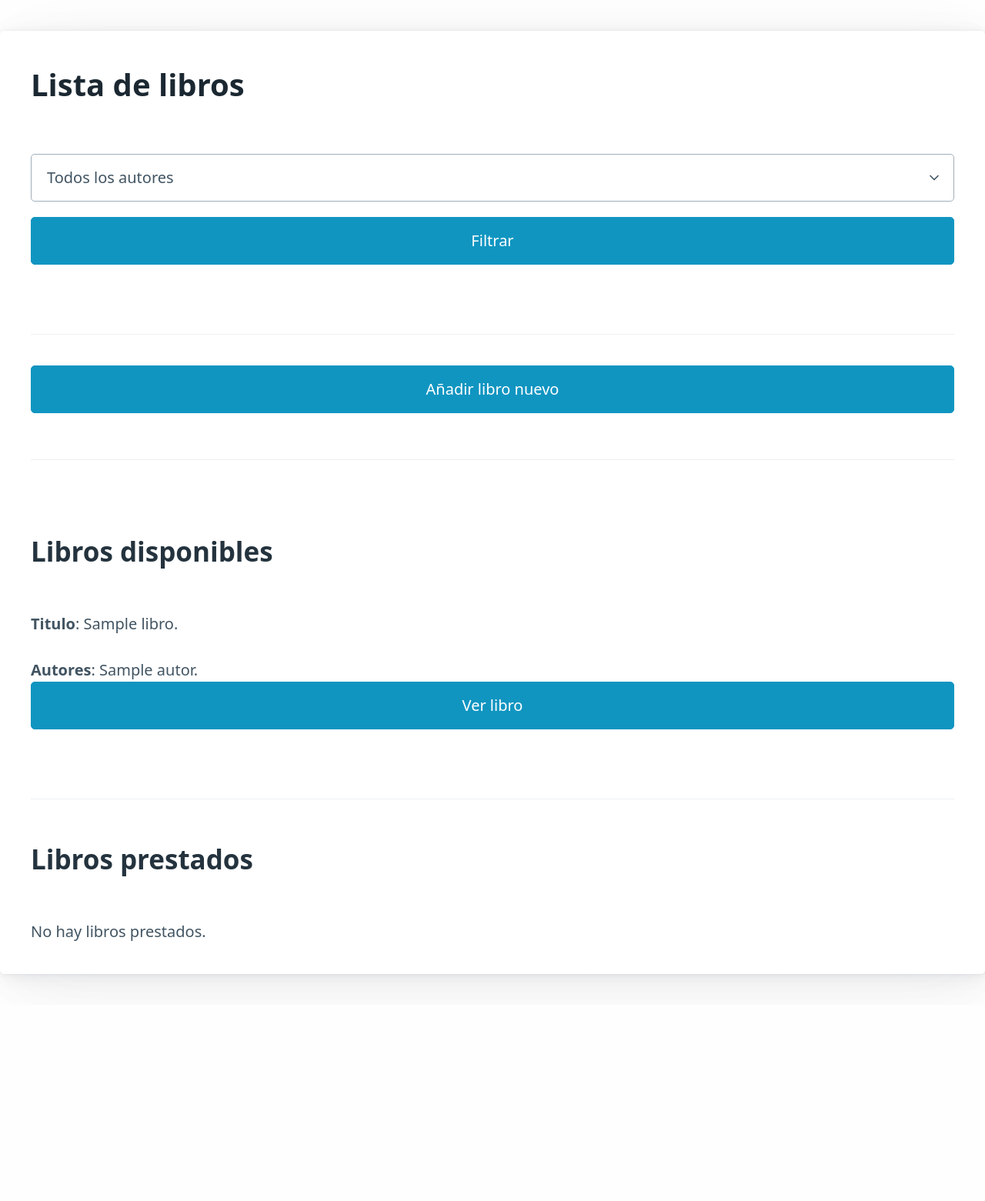
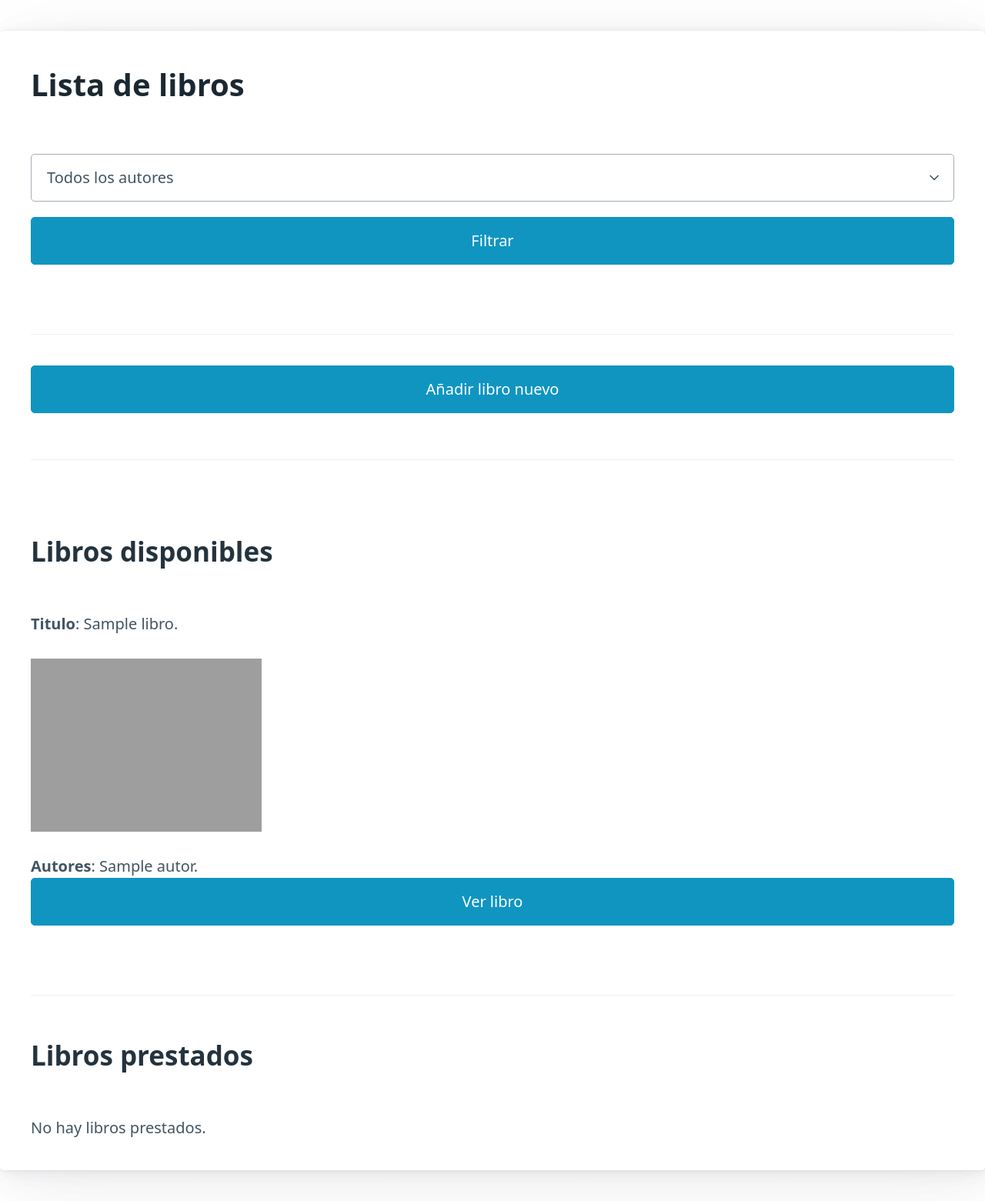
Before and after one commit to ieshm-2daw/libreria-andpramor, a Django app: page / in a window 1280 px wide. Shown: the whole page at 77% size. Before the commit the page ends 1277 px from the top, so only its background shows below. Run offline with Django 4.2, Linux system fonts and the light colour scheme; tables that the repository leaves empty hold one stand-in row (values such as "Sample post"); grey boxes are pictures that could not be loaded.

Commit message:
Meto las portadas en la lista de libros

```diff
--- a/libreria/templates/libreria/lista_libros.html
+++ b/libreria/templates/libreria/lista_libros.html
@@ -29,6 +29,10 @@
     {% for libro in libros_disponibles %}
         <b>Titulo</b>: {{ libro.titulo }}.
         <br><br>
+        {% if libro.portada %}
+            <img src="{{ libro.portada.url }}" alt="" style="width: 300px;">
+        {% endif %}
+        <br><br>
         <b>Autores</b>:
         {% for autor in libro.autores.all %}
             {{ autor.nombre }}{% if not forloop.last %},{% else %}.{% endif %}
```
Also changed, not shown: media/portadas/ratchet.jpg (added).
